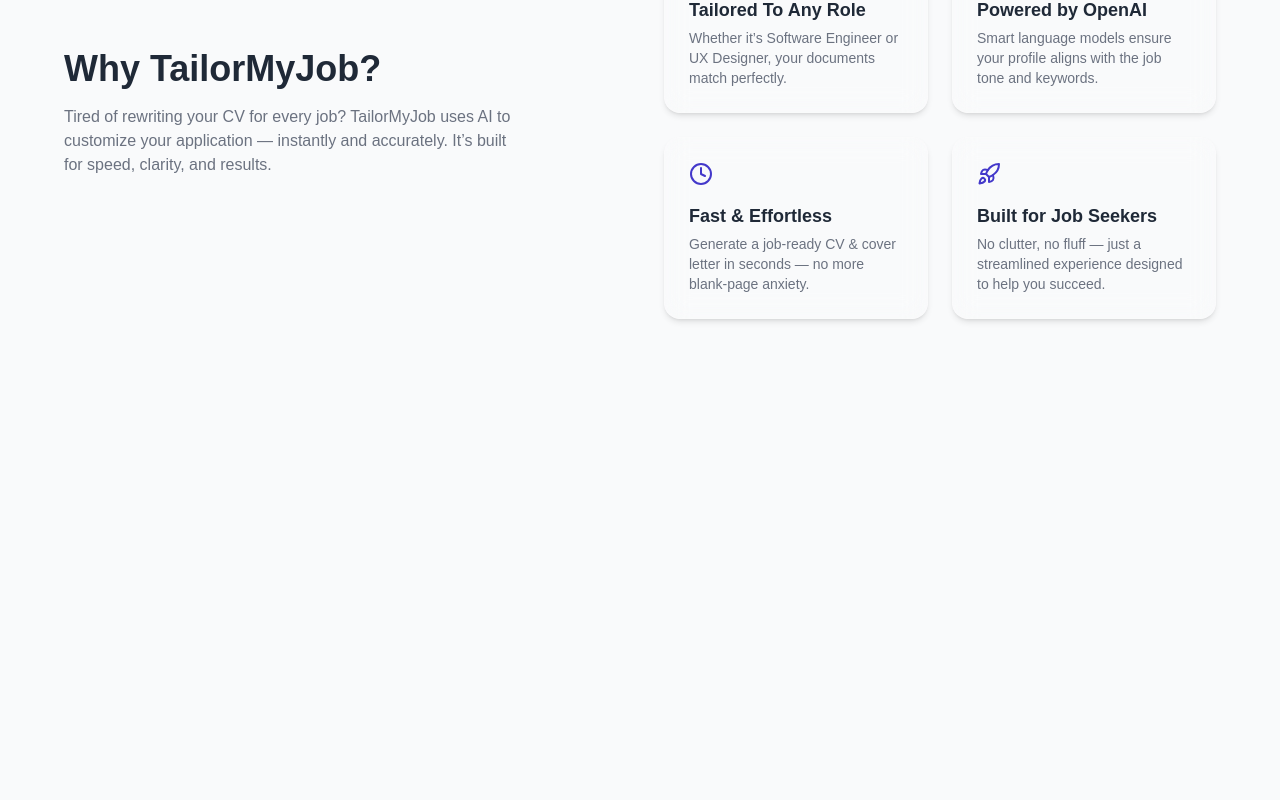
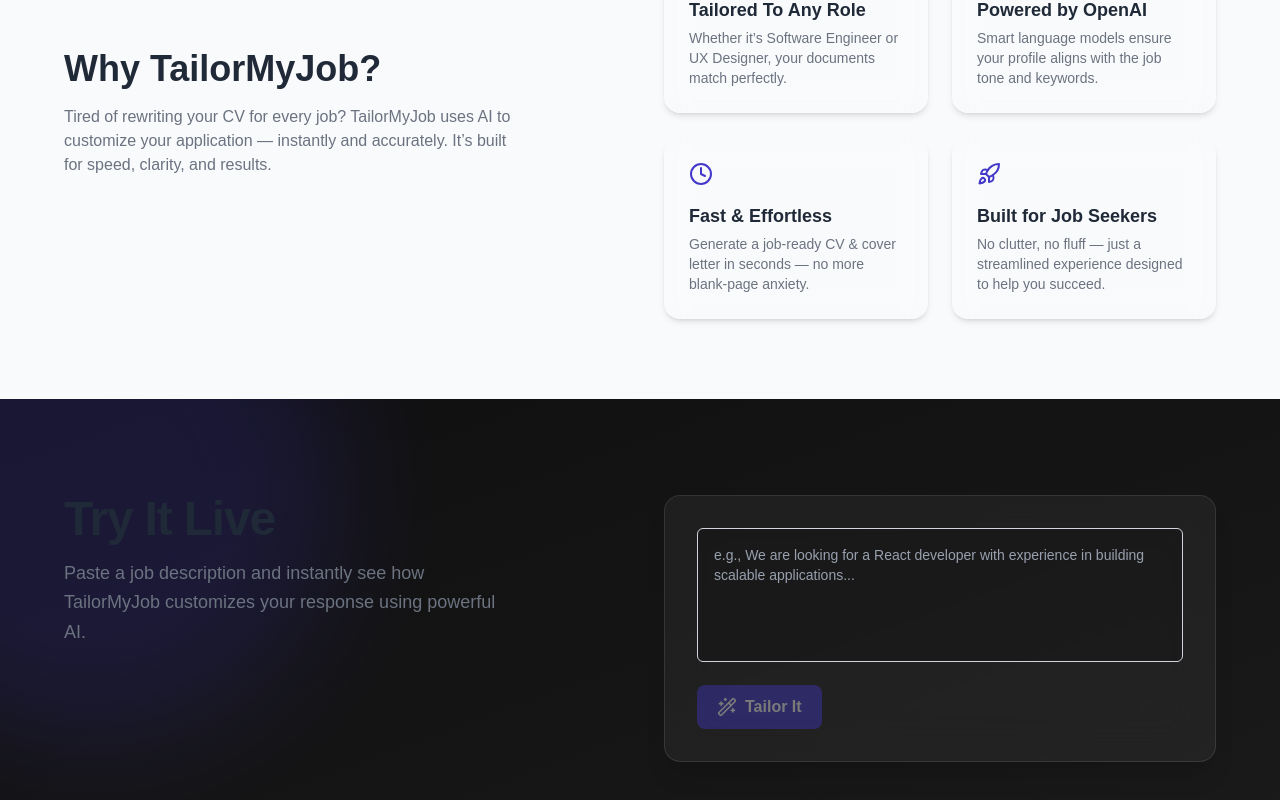
Before and after one commit to nikachitava/tailor_my_job, a Next.js app: page / in a window 1280 px wide. Shown: the part 1224-2024 px from the top of the page. Before the commit the page ends 1623 px from the top, so only its background shows below. Built offline with nearby package versions, Linux system fonts and the light colour scheme.

Commit message:
set up try it now mock up

```diff
--- a/app/page.tsx
+++ b/app/page.tsx
@@ -1,5 +1,6 @@
 import Hero from "@/sections/Hero";
 import HowItWorks from "@/sections/HowItWorks";
+import TryItNow from "@/sections/TryItNow";
 import WhyTailorMyJob from "@/sections/WhyTailorMyJob";
 
 export default function Home() {
@@ -12,6 +13,7 @@
             {/* Why TailorMyJob */}
             <WhyTailorMyJob />
             {/* Showcase Results / Examples */}
+            <TryItNow />
             {/* Testimonials or Social Proof */}
             {/* Call to Action / Get Started */}
             {/* Footer */}
--- /dev/null
+++ b/sections/TryItNow.tsx
@@ -0,0 +1,67 @@
+"use client";
+
+import React from "react";
+import { useState } from "react";
+import { Sparkles, Wand2 } from "lucide-react";
+
+const TryItNow = () => {
+    const [input, setInput] = useState("");
+    const [result, setResult] = useState("");
+    const [loading, setLoading] = useState(false);
+
+    const handleTailor = async () => {
+        setLoading(true);
+        // TODO: Replace with actual OpenAI API call
+        setTimeout(() => {
+            setResult(`✨ Tailored Cover Letter for:\n"${input}"`);
+            setLoading(false);
+        }, 1200);
+    };
+    return (
+        <section className="relative py-24 px-6 md:px-12 bg-gradient-to-br from-[#0f0f0f] to-[#1a1a1a] text-[var(--foreground)] overflow-hidden">
+            {/* Background glow blob */}
+            <div className="absolute -top-40 -left-40 w-[500px] h-[500px] bg-[var(--primary)] opacity-20 rounded-full blur-3xl pointer-events-none"></div>
+
+            <div className="relative max-w-6xl mx-auto grid md:grid-cols-2 gap-12 items-start z-10">
+                {/* Left */}
+                <div>
+                    <h2 className="text-4xl md:text-5xl font-bold mb-4 tracking-tight">
+                        Try It Live
+                    </h2>
+                    <p className="text-lg text-[var(--muted)] max-w-md leading-relaxed">
+                        Paste a job description and instantly see how
+                        TailorMyJob customizes your response using powerful AI.
+                    </p>
+                </div>
+
+                {/* Right */}
+                <div className="bg-white/5 dark:bg-[#131313]/40 backdrop-blur-xl border border-white/10 rounded-2xl shadow-xl p-6 md:p-8 transition-all duration-300 hover:shadow-2xl group">
+                    <textarea
+                        rows={5}
+                        placeholder="e.g., We are looking for a React developer with experience in building scalable applications..."
+                        value={input}
+                        onChange={(e) => setInput(e.target.value)}
+                        className="w-full p-4 text-sm rounded-md border border-[var(--input-border)] bg-black/20 focus:outline-none focus:ring-2 focus:ring-[var(--primary)] text-white placeholder:text-gray-400 transition-all duration-200 resize-none"
+                    />
+                    <button
+                        onClick={handleTailor}
+                        disabled={loading || !input}
+                        className="mt-4 inline-flex items-center gap-2 px-5 py-2.5 bg-[var(--primary)] text-white font-semibold rounded-lg hover:brightness-110 transition disabled:opacity-40"
+                    >
+                        <Wand2 className="w-5 h-5" />
+                        {loading ? "Generating..." : "Tailor It"}
+                    </button>
+
+                    {result && (
+                        <div className="mt-6 p-4 rounded-lg border border-white/10 bg-white/10 text-sm text-[var(--muted)] whitespace-pre-line font-mono">
+                            <Sparkles className="inline-block w-4 h-4 mr-2 text-[var(--primary)]" />
+                            {result}
+                        </div>
+                    )}
+                </div>
+            </div>
+        </section>
+    );
+};
+
+export default TryItNow;
```
